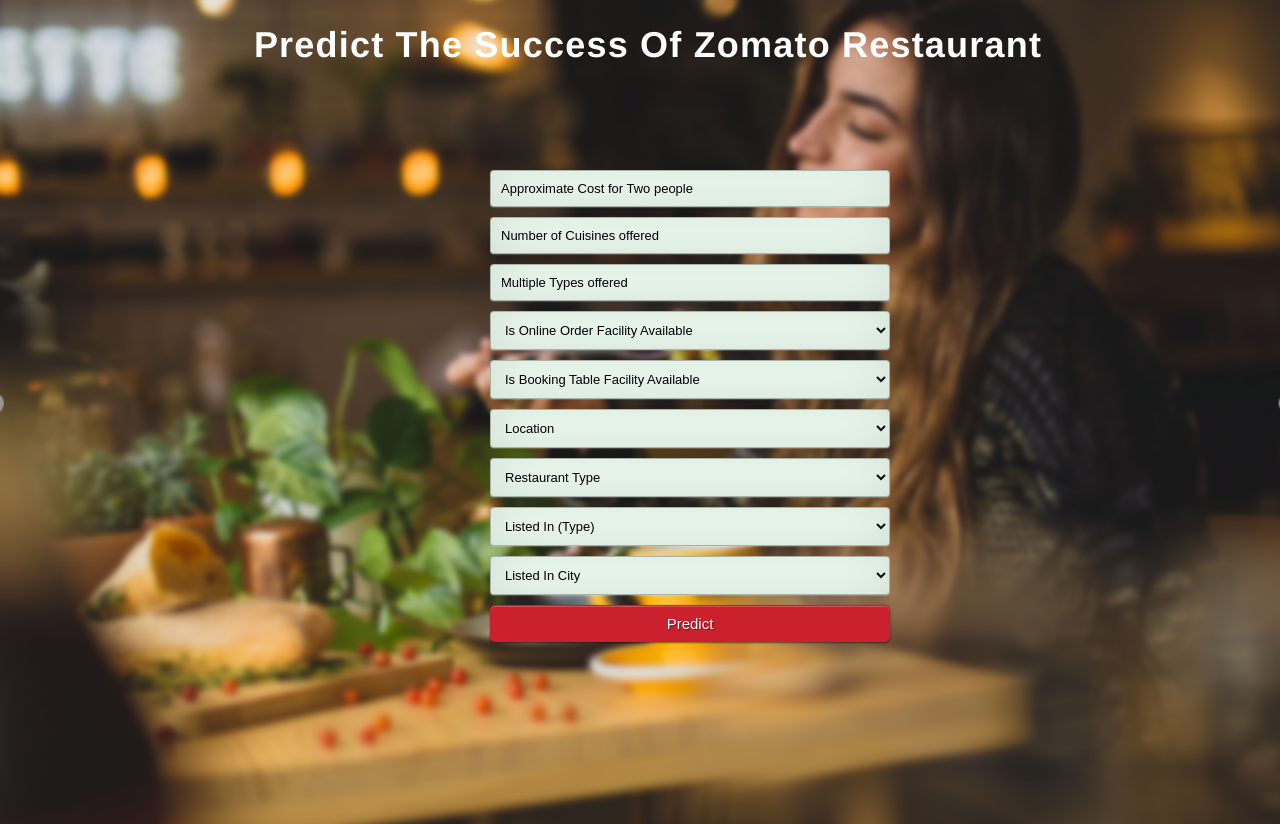
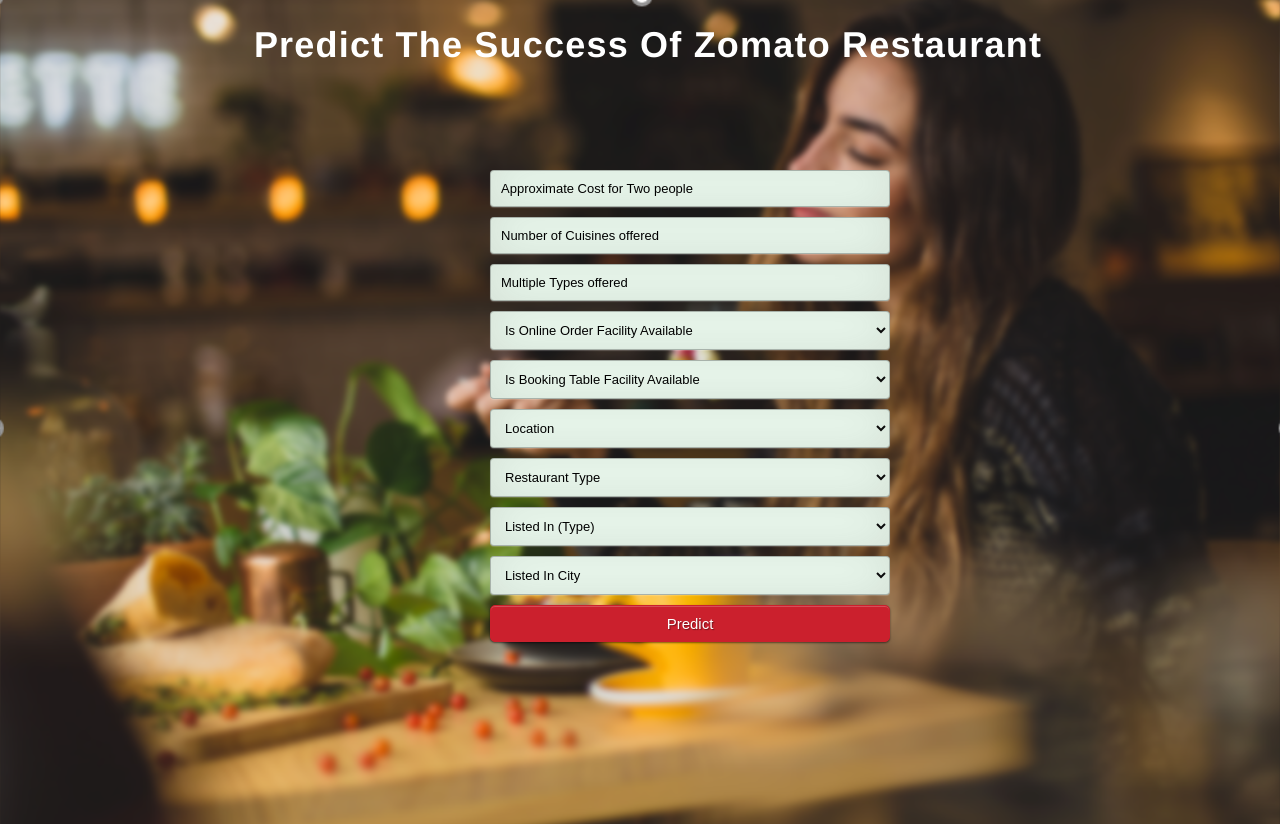
Before and after one commit to Raj120312/Reliable-Restaurant, a Flask app: page /predict_success_of_resto in a window 1280 px wide. Run offline with Flask 2, Linux system fonts and the light colour scheme; parts of the project's set-up code (start-up, migrations or seed data) failed here and were passed over.

Commit message:
Update predict_success_of_resto.html

```diff
--- a/template/predict_success_of_resto.html
+++ b/template/predict_success_of_resto.html
@@ -21,9 +21,10 @@
 body {
   background-image: url("./static/bg2.PNG");
   background-repeat: no-repeat;
-  background-position: center;
+  background-size: cover;
+  background-position: center center;
+  background-attachment: fixed;
   overflow-x:hidden;
-  background-size: cover;
 
 
     }
```
